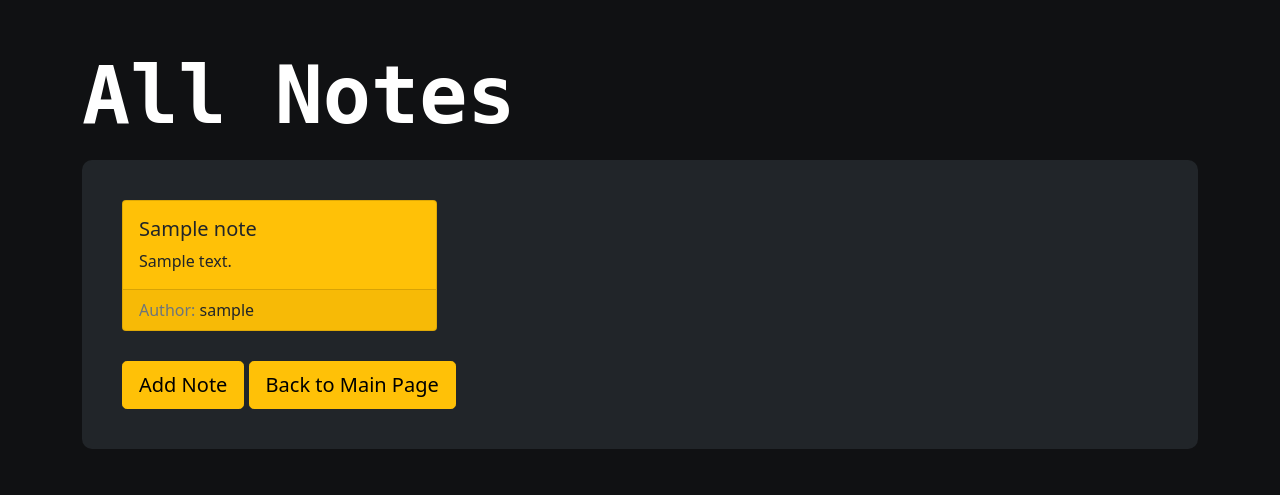
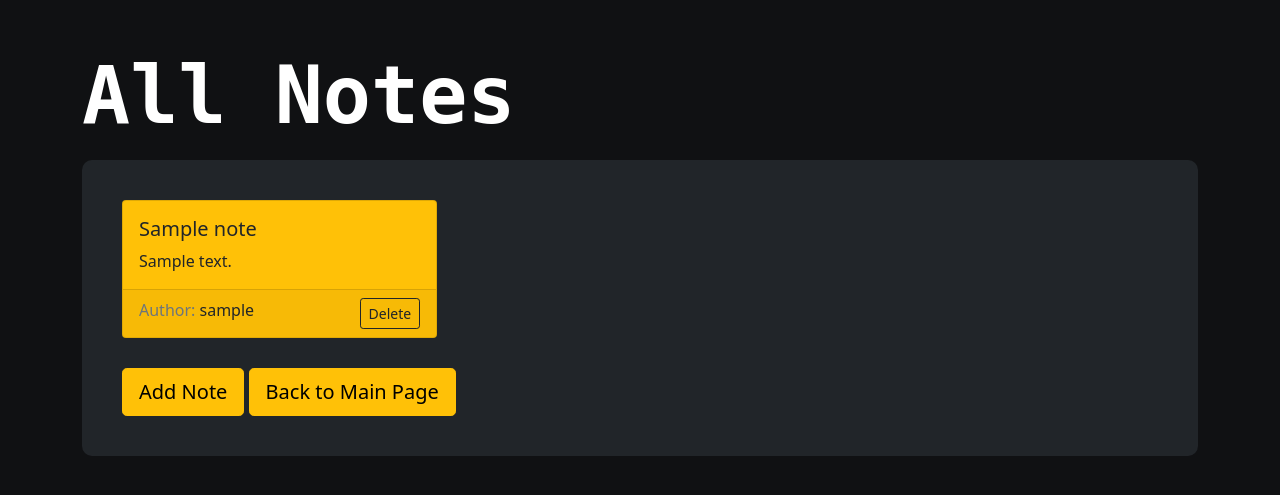
Before and after one commit to NickMarkovicz/todo, a Django app: page /notes/ in a window 1280 px wide. Shown: the top 495 px of the page. Run offline with Django 4.2, Linux system fonts and the light colour scheme; tables that the repository leaves empty hold one stand-in row (values such as "Sample post"); some libraries are stand-ins or nearby versions.

Commit message:
Added "Delete" button

```diff
--- a/templates/note.html
+++ b/templates/note.html
@@ -5,5 +5,8 @@
     </div>
     <div class="d-flex card-footer">
         <div><span class="text-muted">Author:</span> {{ note.author }}</div>
+        <div style="margin-left: auto">
+            <button id="delete-button" type="button" class="btn btn-outline-dark btn-sm">Delete</button>
+        </div>
     </div>
 </div>
```
